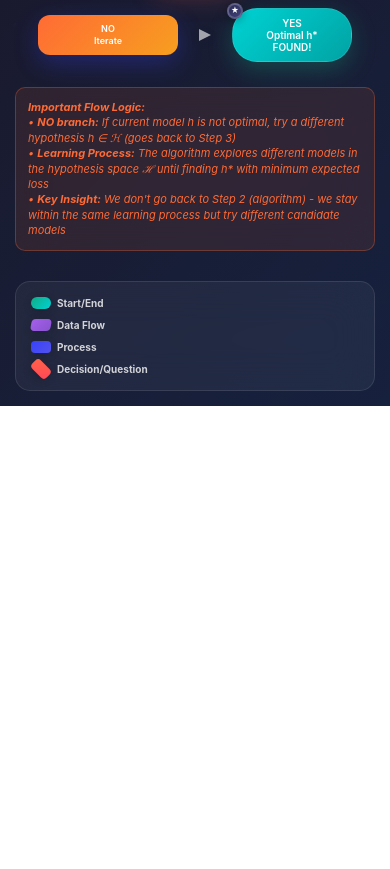
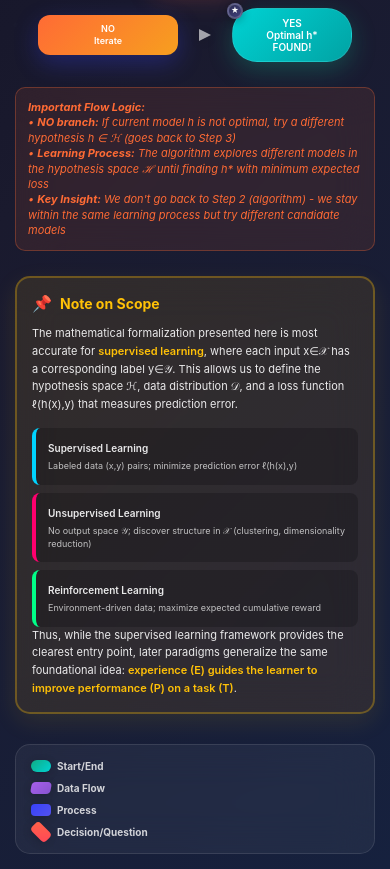
Before and after one commit to law4percent/machine-learning-flowchart, a plain HTML site: page index.html in a window 390 px wide. Shown: the part 812-1681 px from the top of the page. Before the commit the page ends 1218 px from the top, so only its background shows below. Drawn offline with Linux system fonts and the light colour scheme.

Commit message:
Add note on scope

```diff
--- a/index.html
+++ b/index.html
@@ -76,6 +76,81 @@
             color: rgba(255, 255, 255, 0.7);
             font-size: clamp(12px, 2.5vw, 14px);
             font-weight: 400;
+        }
+
+        /* NEW: Scope Note Section */
+        .scope-note {
+            margin-bottom: 30px;
+            padding: clamp(15px, 3vw, 20px);
+            background: linear-gradient(135deg, rgba(255, 193, 7, 0.1), rgba(255, 152, 0, 0.1));
+            border-radius: 15px;
+            backdrop-filter: blur(20px);
+            border: 2px solid rgba(255, 193, 7, 0.3);
+            box-shadow: 0 8px 25px rgba(255, 193, 7, 0.1);
+        }
+
+        .scope-title {
+            font-size: clamp(14px, 3vw, 16px);
+            font-weight: 700;
+            color: #ffc107;
+            margin-bottom: 12px;
+            display: flex;
+            align-items: center;
+            gap: 8px;
+        }
+
+        .scope-title::before {
+            content: "📌";
+            font-size: clamp(16px, 3.5vw, 18px);
+        }
+
+        .scope-content {
+            color: rgba(255, 255, 255, 0.9);
+            line-height: 1.6;
+            font-size: clamp(11px, 2.5vw, 13px);
+        }
+
+        .scope-content strong {
+            color: #ffc107;
+            font-weight: 600;
+        }
+
+        .scope-paradigms {
+            margin-top: 15px;
+            display: grid;
+            grid-template-columns: repeat(auto-fit, minmax(250px, 1fr));
+            gap: 12px;
+        }
+
+        .paradigm-item {
+            background: rgba(0, 0, 0, 0.2);
+            padding: 12px;
+            border-radius: 8px;
+            border-left: 4px solid;
+        }
+
+        .paradigm-item.supervised {
+            border-left-color: #00d4ff;
+        }
+
+        .paradigm-item.unsupervised {
+            border-left-color: #ff006e;
+        }
+
+        .paradigm-item.reinforcement {
+            border-left-color: #00ff88;
+        }
+
+        .paradigm-title {
+            font-weight: 600;
+            margin-bottom: 4px;
+            font-size: clamp(10px, 2.2vw, 12px);
+        }
+
+        .paradigm-desc {
+            font-size: clamp(9px, 2vw, 11px);
+            opacity: 0.8;
+            line-height: 1.4;
         }
 
         .flowchart {
@@ -405,6 +480,16 @@
                 margin-bottom: 20px;
             }
 
+            .scope-note {
+                margin-bottom: 20px;
+                padding: 15px;
+            }
+
+            .scope-paradigms {
+                grid-template-columns: 1fr;
+                gap: 8px;
+            }
+
             .flowchart {
                 gap: 10px;
                 margin: 20px 0;
@@ -415,10 +500,9 @@
             }
 
             .arrow-back {
-                display: none; /* Hide complex arrow on mobile */
+                display: none;
             }
 
-            /* Simplified mobile feedback */
             .feedback-note {
                 font-size: 11px;
                 padding: 12px;
@@ -437,7 +521,6 @@
                 border-radius: 10px;
             }
 
-            /* Reduce particle count on mobile */
             .particle:nth-child(n+8) {
                 display: none;
             }
@@ -474,46 +557,6 @@
             }
         }
 
-        /* High DPI displays */
-        @media (-webkit-min-device-pixel-ratio: 2), (min-resolution: 192dpi) {
-            .formula, .details-formula {
-                font-size: clamp(8px, 1.8vw, 10px);
-            }
-        }
-
-        /* Landscape mobile */
-        @media (max-width: 768px) and (orientation: landscape) {
-            .flowchart {
-                gap: 8px;
-            }
-
-            .decision {
-                margin: 8px;
-            }
-
-            .header {
-                padding: 12px;
-            }
-        }
-
-        /* Touch device optimizations */
-        @media (hover: none) and (pointer: coarse) {
-            .flowchart-node {
-                padding: clamp(10px, 2.5vw, 15px);
-            }
-
-            .flowchart-node:active {
-                transform: scale(0.98);
-                transition: transform 0.1s;
-            }
-
-            /* Larger touch targets */
-            .step-number {
-                width: clamp(20px, 4vw, 24px);
-                height: clamp(20px, 4vw, 24px);
-            }
-        }
-
         /* Performance optimization classes */
         .flowchart-node,
         .particle {
@@ -532,31 +575,6 @@
 
             .details-panel.active {
                 animation: none;
-            }
-        }
-
-        /* Dark mode enhancements */
-        @media (prefers-color-scheme: dark) {
-            .formula {
-                background: rgba(0, 0, 0, 0.5);
-            }
-        }
-
-        /* Print styles */
-        @media print {
-            .background-particles,
-            .particle {
-                display: none;
-            }
-
-            body {
-                background: white;
-                color: black;
-            }
-
-            .flowchart-node {
-                box-shadow: none;
-                border: 2px solid #333;
             }
         }
     </style>
@@ -666,6 +684,31 @@
             • <strong>NO branch:</strong> If current model h is not optimal, try a different hypothesis h ∈ ℋ (goes back to Step 3)<br>
             • <strong>Learning Process:</strong> The algorithm explores different models in the hypothesis space ℋ until finding h* with minimum expected loss<br>
             • <strong>Key Insight:</strong> We don't go back to Step 2 (algorithm) - we stay within the same learning process but try different candidate models
+        </div>
+
+        <!-- NEW: Scope Note Section -->
+        <div class="scope-note">
+            <div class="scope-title">Note on Scope</div>
+            <div class="scope-content">
+                The mathematical formalization presented here is most accurate for <strong>supervised learning</strong>, where each input x∈𝒳 has a corresponding label y∈𝒴. This allows us to define the hypothesis space ℋ, data distribution 𝒟, and a loss function ℓ(h(x),y) that measures prediction error.
+
+                <div class="scope-paradigms">
+                    <div class="paradigm-item supervised">
+                        <div class="paradigm-title">Supervised Learning</div>
+                        <div class="paradigm-desc">Labeled data (x,y) pairs; minimize prediction error ℓ(h(x),y)</div>
+                    </div>
+                    <div class="paradigm-item unsupervised">
+                        <div class="paradigm-title">Unsupervised Learning</div>
+                        <div class="paradigm-desc">No output space 𝒴; discover structure in 𝒳 (clustering, dimensionality reduction)</div>
+                    </div>
+                    <div class="paradigm-item reinforcement">
+                        <div class="paradigm-title">Reinforcement Learning</div>
+                        <div class="paradigm-desc">Environment-driven data; maximize expected cumulative reward</div>
+                    </div>
+                </div>
+
+                Thus, while the supervised learning framework provides the clearest entry point, later paradigms generalize the same foundational idea: <strong>experience (E) guides the learner to improve performance (P) on a task (T)</strong>.
+            </div>
         </div>
 
         <!-- Mini Legend -->
```
